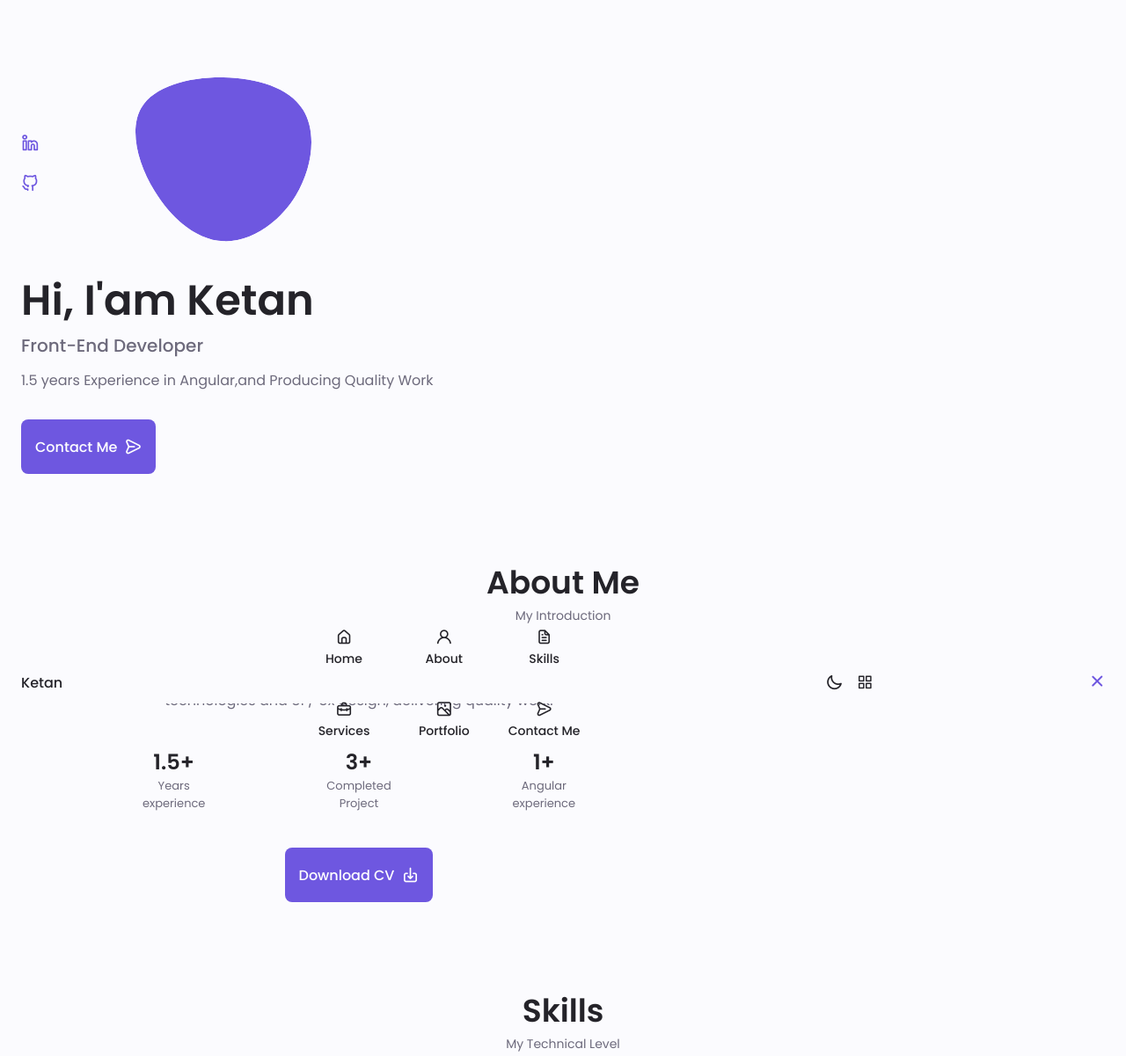
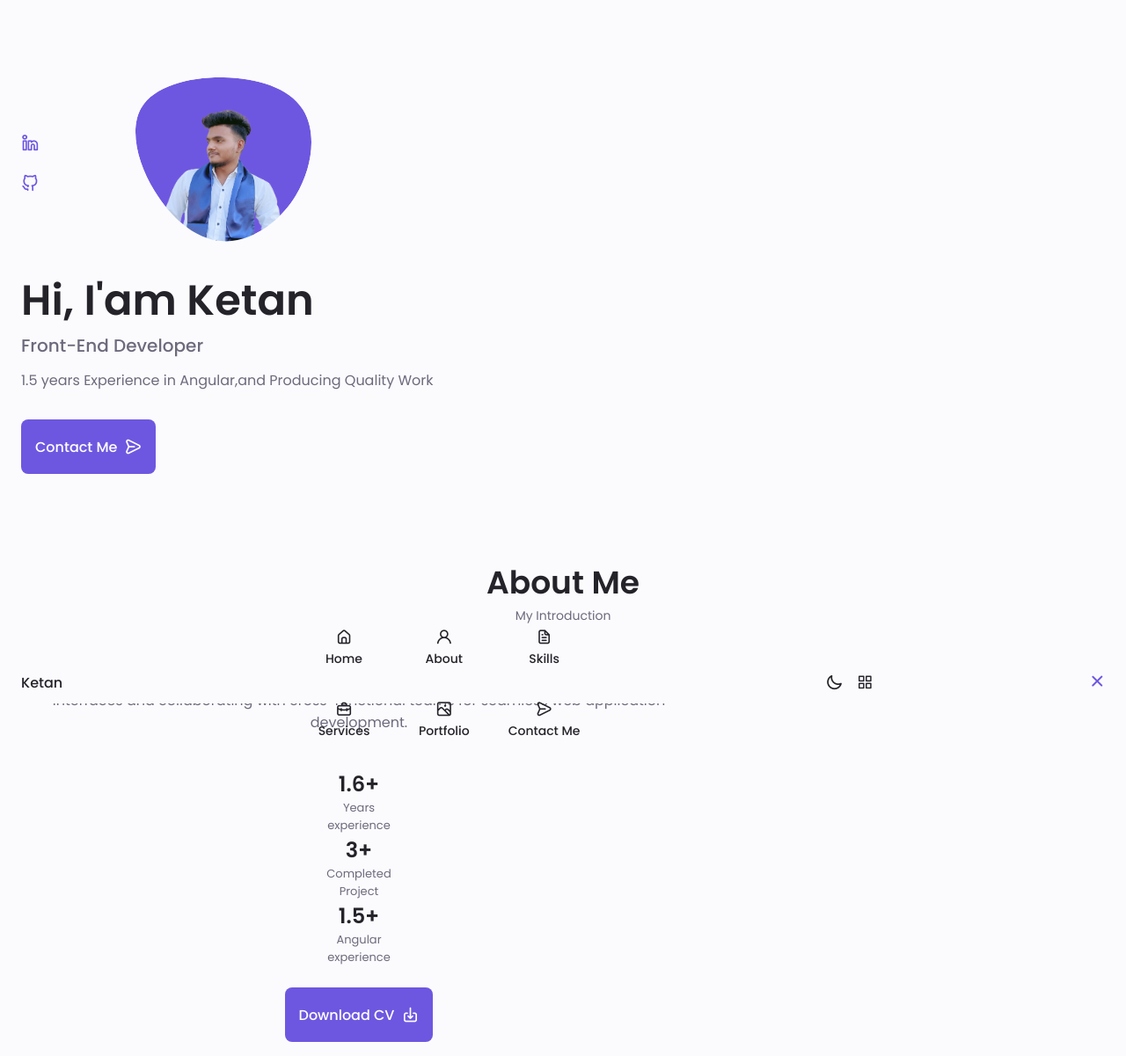
Before and after one commit to KetanVardekar/myNewPortfolio, a plain HTML site: page index.html in a window 1280 px wide. Shown: the top 1201 px of the page at 88% size. Drawn offline with nearby package versions, Linux system fonts and the light colour scheme.

Commit message:
first-commit

```diff
--- a/index.html
+++ b/index.html
@@ -99,7 +99,7 @@
                     165.547 130.807 187.559 100.226 186.353C69.6454 185.297 41.0228 161.023 21.7403
                     129.362C2.45775 97.8511 -7.48481 59.1033 6.67581 34.5279C20.9871 10.1032 59.7028
                     -0.149132 97.9666 0.00163737C136.23 0.303176 174.193 10.857 190.312 36.4879Z" />
-                                <image class="home__blob-img" x='12' y='18' xlink:href="assets/img/perfil-1.png" />
+                                <image class="home__blob-img" x='12' y='18' xlink:href="assets/img/perfil-2.png" />
                             </g>
                         </svg>
 
@@ -132,11 +132,9 @@
             <div class="about__container container grid">
                 <!-- <img src="assets/img/about.jpg" alt="" class="about__img"> -->
                 <div class="about__data">
-                    <p class="about__description">Front-End developer, with extensive knowledge and years of experience,
-                        working in web technologies and Ui / Ux design, delivering quality work.</p>
-                    <div class="about__info">
+                    <p class="about__description">Experienced frontend developer with 1.5 years in Angular, skilled in building interactive user interfaces and collaborating with cross-functional teams for seamless web application development.
                         <div>
-                            <span class="about__info-title">1.5+</span>
+                            <span class="about__info-title">1.6+</span>
                             <span class="about__info-name">Years <br> experience</span>
                         </div>
                         <div>
@@ -144,7 +142,7 @@
                             <span class="about__info-name">Completed <br> Project</span>
                         </div>
                         <div>
-                            <span class="about__info-title">1+</span>
+                            <span class="about__info-title">1.5+</span>
                             <span class="about__info-name">Angular<br> experience</span>
                         </div>
                     </div>
@@ -561,14 +559,14 @@
                     <span class="footer__subtitle">Frontend Developer</span>
                 </div>
                 <ul class="footer__links">
+                    <!-- <li>
+                        <a href="#services" class="footer__link">Services</a>
+                    </li> -->
                     <li>
-                        <a href="#services" class="footer__link">Services</a>
+                        <a href="#portfolio" class="footer__link">Projects</a>
                     </li>
                     <li>
-                        <a href="#portfolio" class="footer__link">Portfolio</a>
-                    </li>
-                    <li>
-                        <a href="#contact" class="footer__link">Contactme</a>
+                        <a href="#contact" class="footer__link">Contact Me</a>
                     </li>
                 </ul>
                 <div class="footer__socials">
```
Also changed, not shown: assets/img/perfil-2.png (added).
